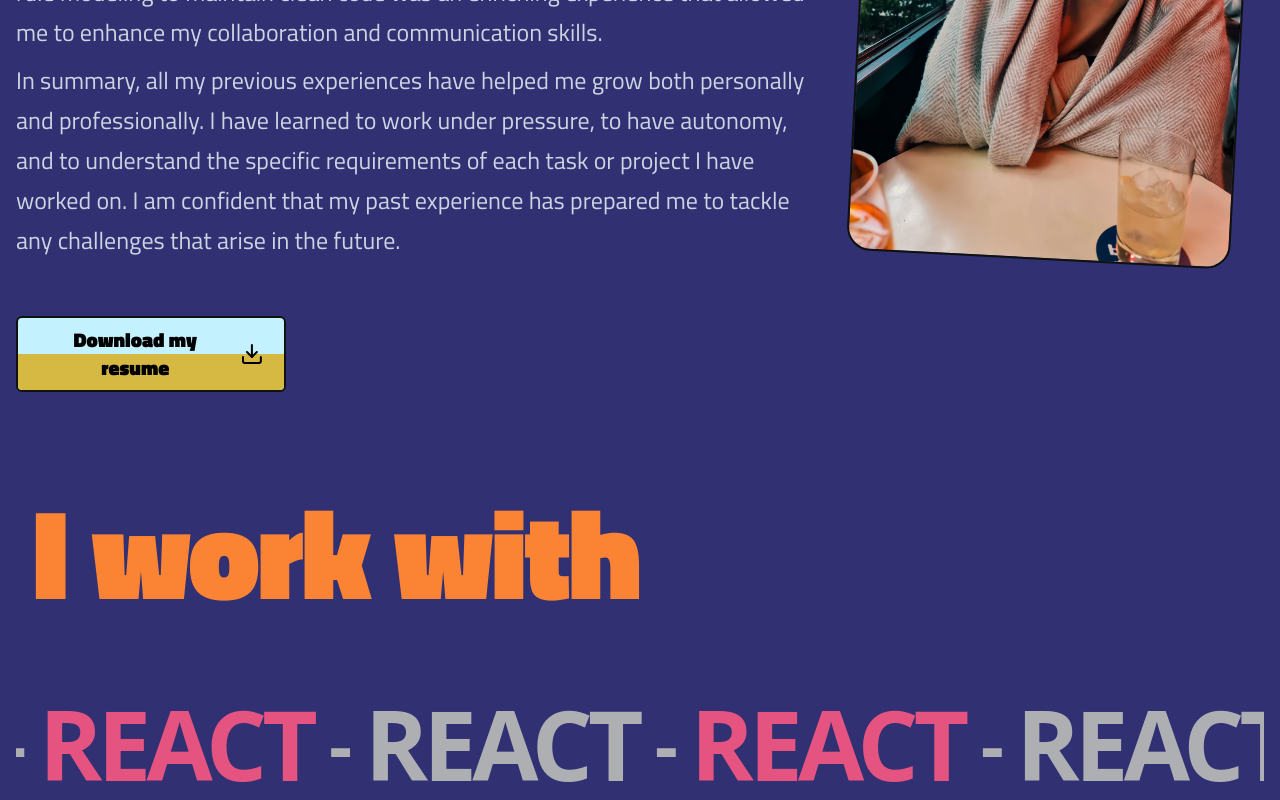
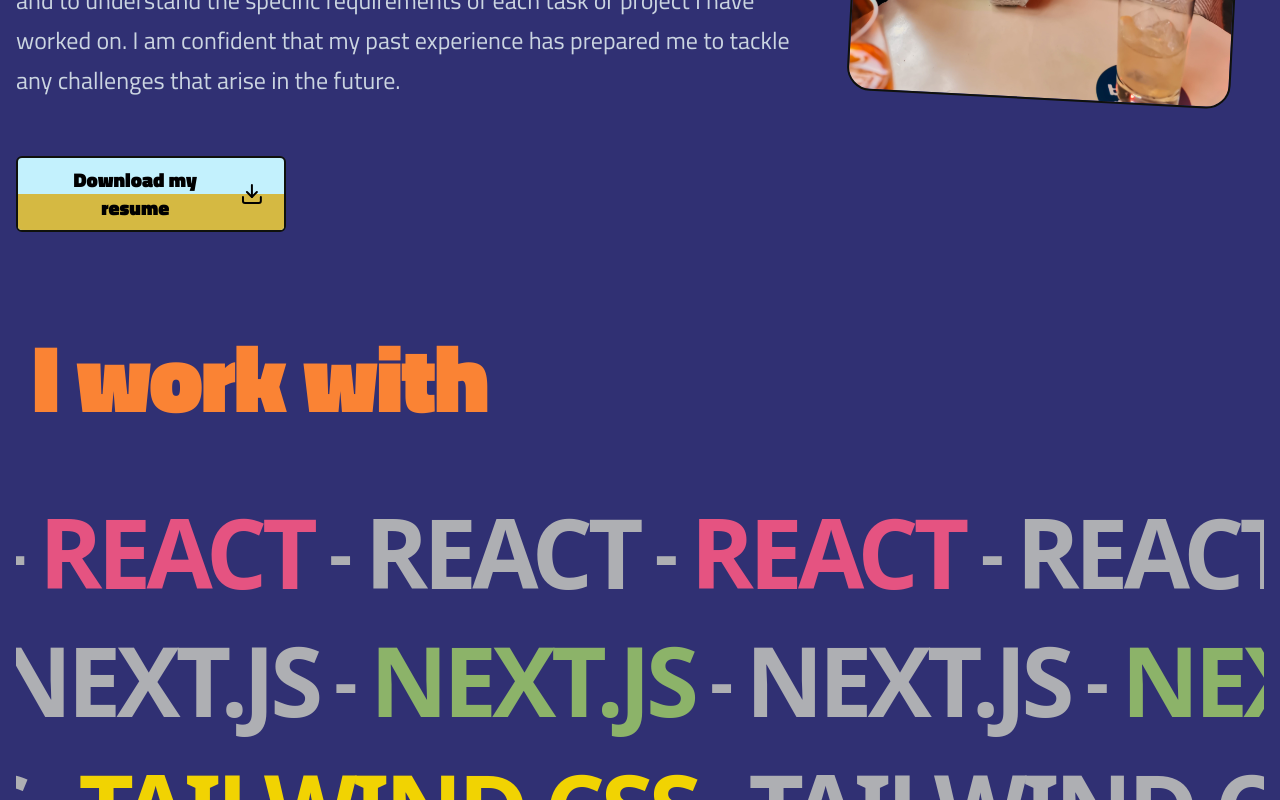
Before and after one commit to dborgat/portfolio, a Next.js app: page /en/about in a window 1280 px wide. Shown: the part 900-1700 px from the top of the page. Built offline with nearby package versions, Linux system fonts and the light colour scheme.

Commit message:
add dowload cv

```diff
--- a/src/app/[locale]/about/page.tsx
+++ b/src/app/[locale]/about/page.tsx
@@ -2,7 +2,7 @@
 import React from 'react';
 import Bounded from '../../../components/Bounded';
 import Heading from '../../../components/Heading';
-import { useTranslations } from 'next-intl';
+import { useTranslations, useLocale } from 'next-intl';
 import Button from '../../../components/Button';
 import Avatar from '../../../components/biography/Avatar';
 import TechList from '../../../components/biography/TechList';
@@ -13,6 +13,7 @@
 const Biography: React.FC = () => {
   const component = React.useRef(null);
   const t = useTranslations('Buttons.aboutMe');
+  const locale = useLocale();
 
   useGSAP(
     () => {
@@ -62,7 +63,12 @@
           <span>{t('content3')}</span>
           <span>{t('content4')}</span>
         </div>
-        <Button text={t('resume')} className='mt-8' />
+        <a
+          href={`${locale === 'es' ? '/dbespcv.pdf' : '/dbengcv.pdf'}`}
+          download='davidcv.pdf'
+        >
+          <Button text={t('resume')} className='mt-8' />
+        </a>
         <Avatar />
       </div>
       <TechList />
--- a/src/components/Heading.tsx
+++ b/src/components/Heading.tsx
@@ -17,7 +17,7 @@
     <Comp
       className={clsx(
         'font-bold leading-tight tracking-tight  text-slate-300',
-        size === 'xl' && 'text-7xl md:text-9xl',
+        size === 'xl' && 'text-7xl md:text-8xl',
         size === 'lg' && 'text-6xl md:text-8xl',
         size === 'md' && 'text-5xl md:text-6xl',
         size === 'sm' && 'text-3xl md:text-4xl',
--- a/src/components/stickyButtons/index.tsx
+++ b/src/components/stickyButtons/index.tsx
@@ -48,9 +48,12 @@
     after:content-["ESP"] checked:after:content-["ENG"] after:text-xl'
         />
         <div className=' grid justify-center rounded-md p-1 bg-slateBlue'>
-          <Link href='/' download='/davor2.jpeg'>
+          <a
+            href={`${locale === 'es' ? '/dbespcv.pdf' : '/dbengcv.pdf'}`}
+            download='davidcv.pdf'
+          >
             <Icons.FileInput size={40} />
-          </Link>
+          </a>
         </div>
         <div className='bg-slateBlue grid justify-center rounded-md p-1'>
           <Link href='https://github.com/dborgat' target='_blank'>
```
Also changed, not shown: 2 other files (tests, documents, lock files or other folders).
